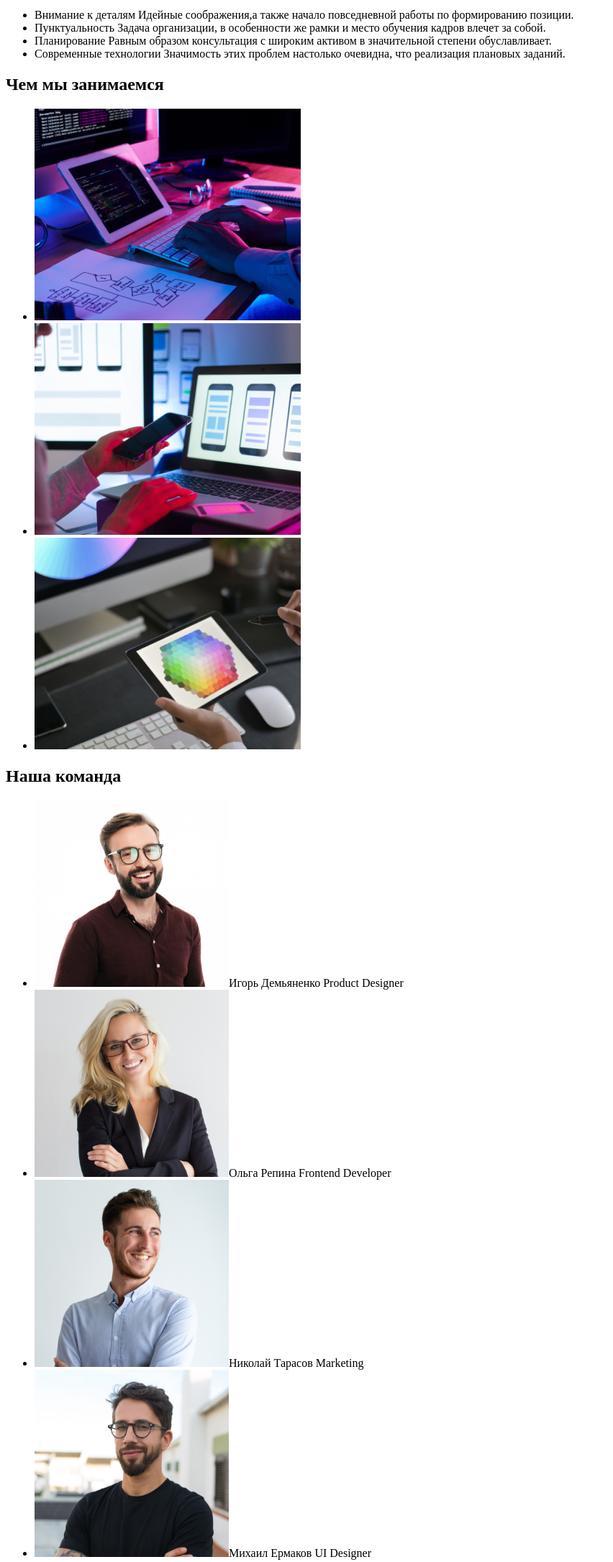
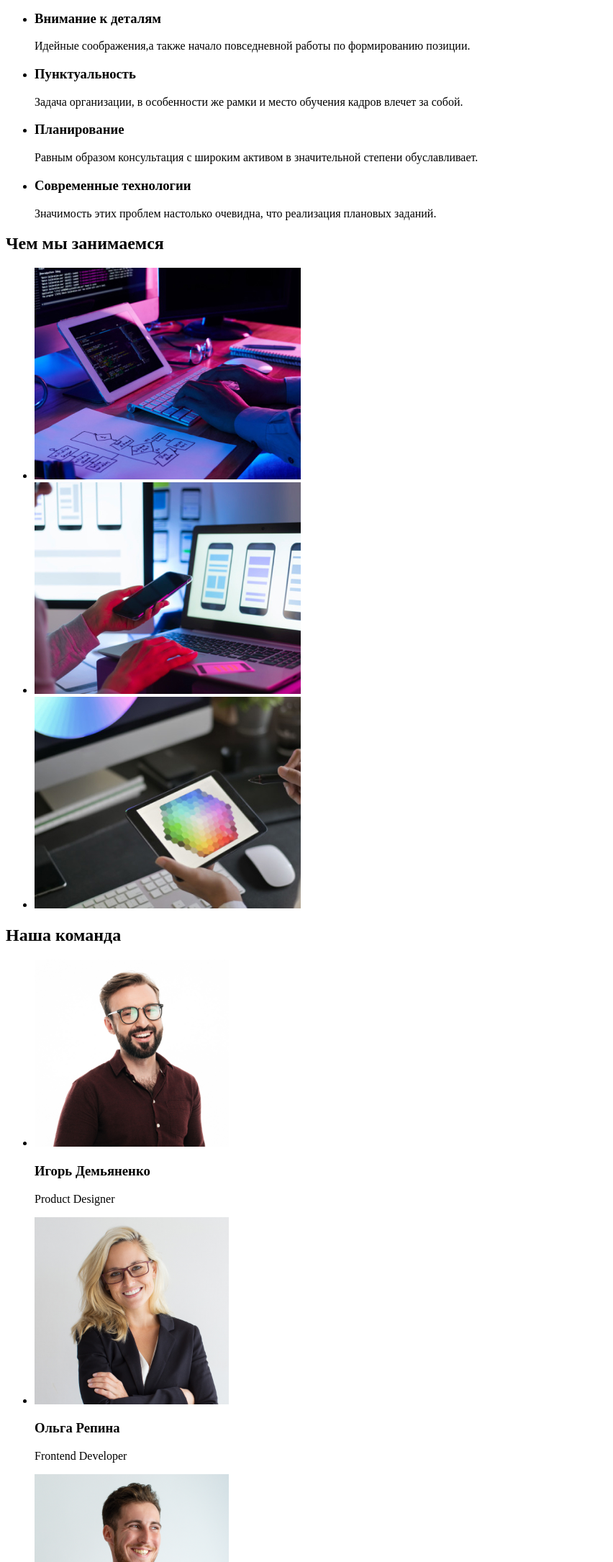
Before and after one commit to AlexandrKudrich/goit-markup-hw-01, a plain HTML site: page index.html in a window 1280 px wide. Shown: the part 240-2410 px from the top of the page at 72% size, without its empty margins (0-852 px from the left). Drawn offline with Linux system fonts and the light colour scheme.

Commit message:
вносить зміни після перевірки ментора

```diff
--- a/index.html
+++ b/index.html
@@ -1,5 +1,5 @@
     <!DOCTYPE html>
-    <html lang="en">
+    <html lang="ru">
     <head>
     <meta charset="UTF-8">
     <meta http-equiv="X-UA-Compatible" content="IE=edge">
@@ -28,15 +28,15 @@
     <!-- Hero  -->
     <section>
         <h1>Эффективные решения для вашего бизнеса</h1>
-    <input type="button" value="Заказать услугу">
+    <button type="button" value="Заказать услугу">Заказать услугу</button>
     </section>
     <!-- section_about -->
     <section>
         <ul>
-            <li>Внимание к деталям Идейные соображения,а также начало повседневной работы по формированию позиции.</li>
-            <li>Пунктуальность Задача организации, в особенности же рамки и место обучения кадров влечет за собой.</li>
-            <li>Планирование Равным образом консультация с широким активом в значительной степени обуславливает.</li>
-            <li>Современные технологии Значимость этих проблем настолько очевидна, что реализация плановых заданий. </li>
+            <li><h3>Внимание к деталям</h3> <p>Идейные соображения,а также начало повседневной работы по формированию позиции.</p></li>
+            <li><h3>Пунктуальность</h3> <p>Задача организации, в особенности же рамки и место обучения кадров влечет за собой.</p></li>
+            <li><h3>Планирование</h3><p>Равным образом консультация с широким активом в значительной степени обуславливает.</p></li>
+            <li><h3>Современные технологии</h3><p>Значимость этих проблем настолько очевидна, что реализация плановых заданий.</p> </li>
         </ul>
     </section>
     <!-- _section_what_we_do -->
@@ -55,10 +55,10 @@
         <h2>Наша команда</h2>
     <ul>
 
-        <li>  <img src="./images/img1.jpg" width="270" alt="член команди мужик"/>Игорь Демьяненко Product Designer </li>
-        <li>  <img src="./images/img-2.jpg" width="270" alt="член команди баба" />Ольга Репина Frontend Developer</li>
-        <li>  <img src="./images/img-3.jpg" width="270" alt="член команди мужик" />Николай Тарасов Marketing</li>
-        <li>  <img src="./images/img-4.jpg" width="270" alt="член команди мужик" />Михаил Ермаков UI Designer</li>
+        <li>  <img src="./images/img1.jpg" width="270" alt="член команди мужик"/><h3>Игорь Демьяненко</h3> <p lang="en">Product Designer</p> </li>
+        <li>  <img src="./images/img-2.jpg" width="270" alt="член команди баба" /><h3>Ольга Репина</h3><p lang="en">Frontend Developer</p></li>
+        <li>  <img src="./images/img-3.jpg" width="270" alt="член команди мужик" /><h3>Николай Тарасов</h3> <p lang="en">Marketing</p></li>
+        <li>  <img src="./images/img-4.jpg" width="270" alt="член команди мужик" /><h3>Михаил Ермаков</h3> <p lang="en">UI Designer</p></li>
     </ul>
     </section>
 
@@ -69,7 +69,7 @@
     <a href="/">WebStudio</a>
 
     <ul>
-        <li><a href="https://goo.gl/maps/Q7D6K2XyAyDVqcr17">г. Киев, пр-т Леси Украинки, 26</a></li>
+        <li><a href="https://goo.gl/maps/Q7D6K2XyAyDVqcr17" rel="noopener noreferrer" target="_blank" >г. Киев, пр-т Леси Украинки, 26</a></li>
         <li><a href="mailto:info@devstudio.com">info@devstudio.com</a></li>
         <li><a href="tel:+380961111111">+38096111111</a></li>
     </ul>
```
